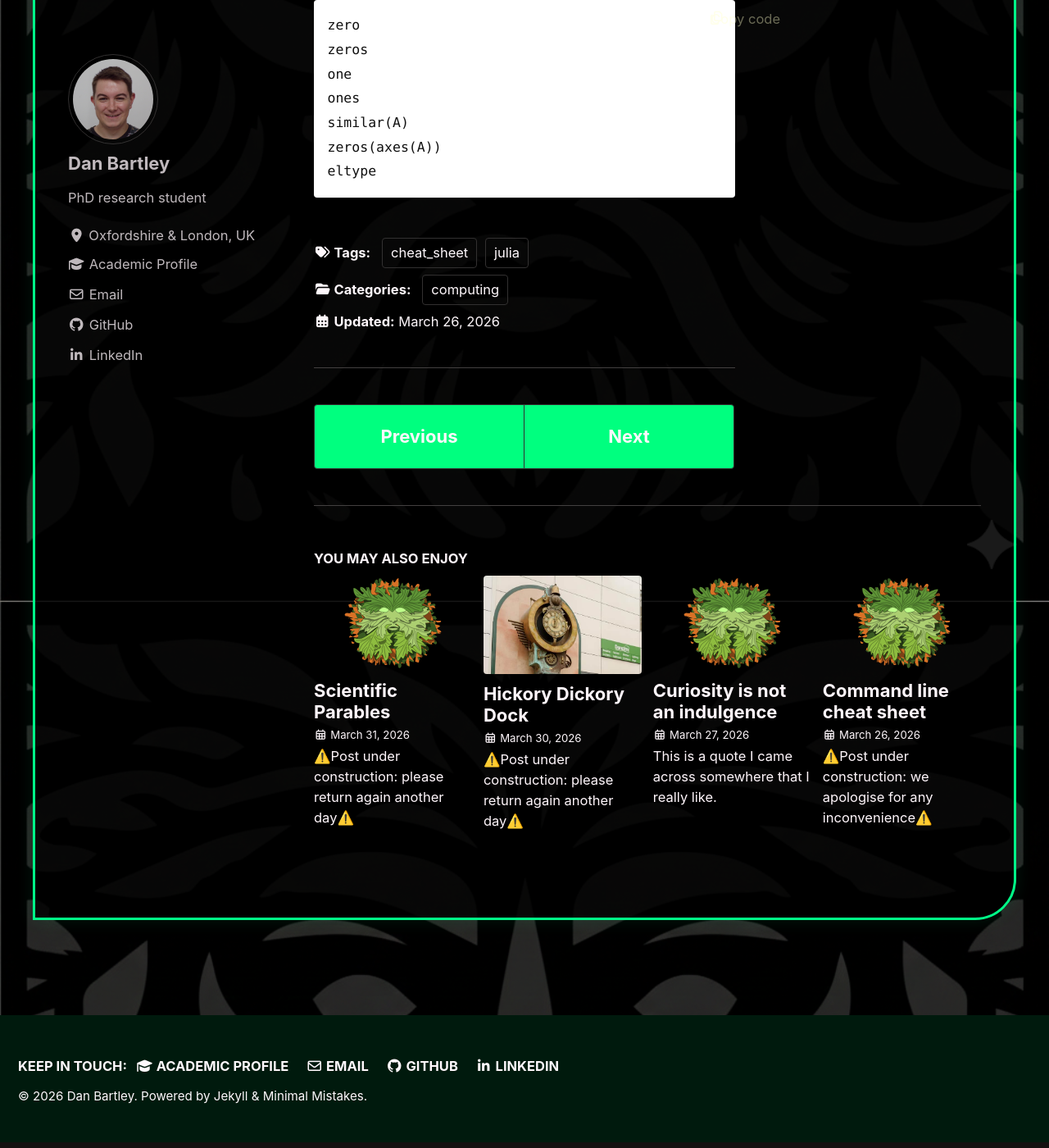
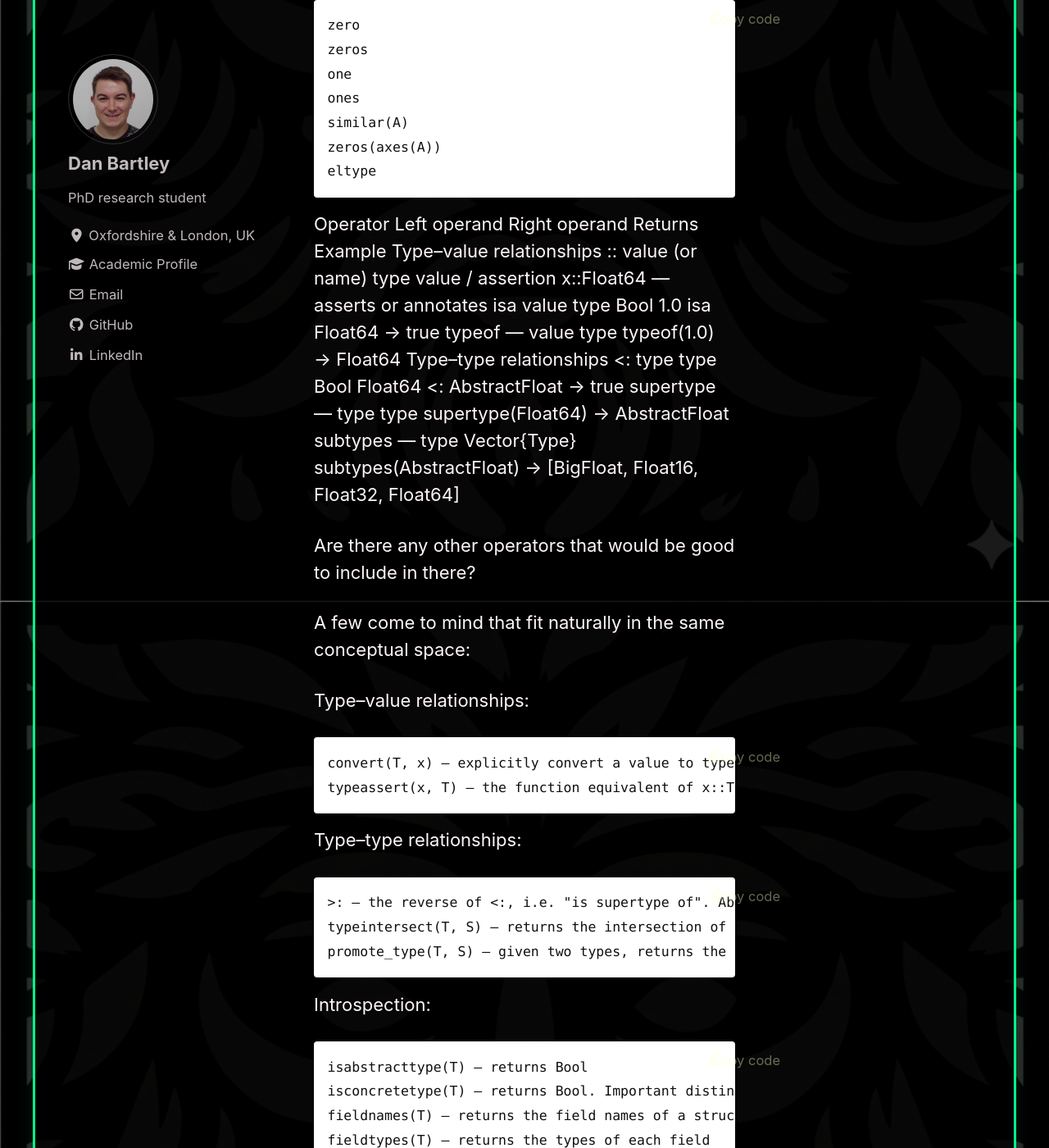
Before and after one commit to dpb-hydro/dpb-hydro.github.io, a Jekyll site: the page built from _posts/2026-03-26-julia.md, in a window 1280 px wide and 1400 px high, scrolled down 1826 px. Shown: the whole window at 82% size. Built offline with Jekyll 4.4.1, drawn with Linux system fonts in a browser that asks for light colours; cached includes are drawn as plain includes.

Commit message:
Added to julia cheat sheet

````diff
--- a/_posts/2026-03-26-julia.md
+++ b/_posts/2026-03-26-julia.md
@@ -56,3 +56,38 @@ similar(A)
 zeros(axes(A))
 eltype
 ```
+
+Operator 	Left operand 	Right operand 	Returns 	Example
+Type–value relationships
+:: 	value (or name) 	type 	value / assertion 	x::Float64 — asserts or annotates
+isa 	value 	type 	Bool 	1.0 isa Float64 → true
+typeof 	— 	value 	type 	typeof(1.0) → Float64
+Type–type relationships
+<: 	type 	type 	Bool 	Float64 <: AbstractFloat → true
+supertype 	— 	type 	type 	supertype(Float64) → AbstractFloat
+subtypes 	— 	type 	Vector{Type} 	subtypes(AbstractFloat) → [BigFloat, Float16, Float32, Float64]
+
+Are there any other operators that would be good to include in there?
+
+
+A few come to mind that fit naturally in the same conceptual space:
+
+Type–value relationships:
+
+    convert(T, x) — explicitly convert a value to type T. Related to :: but doesn't just assert, it actually transforms.
+    typeassert(x, T) — the function equivalent of x::T at runtime, throws TypeError if it fails.
+
+Type–type relationships:
+
+    >: — the reverse of <:, i.e. "is supertype of". AbstractFloat >: Float64 → true. Less commonly seen but exists.
+    typeintersect(T, S) — returns the intersection of two types, useful in metaprogramming.
+    promote_type(T, S) — given two types, returns the type Julia would promote them to in arithmetic. e.g. promote_type(Float32, Float64) → Float64. Very relevant for numerical work.
+
+Introspection:
+
+    isabstracttype(T) — returns Bool
+    isconcretetype(T) — returns Bool. Important distinction in Julia since you can only instantiate concrete types.
+    fieldnames(T) — returns the field names of a struct type
+    fieldtypes(T) — returns the types of each field
+
+## Design principles
````
